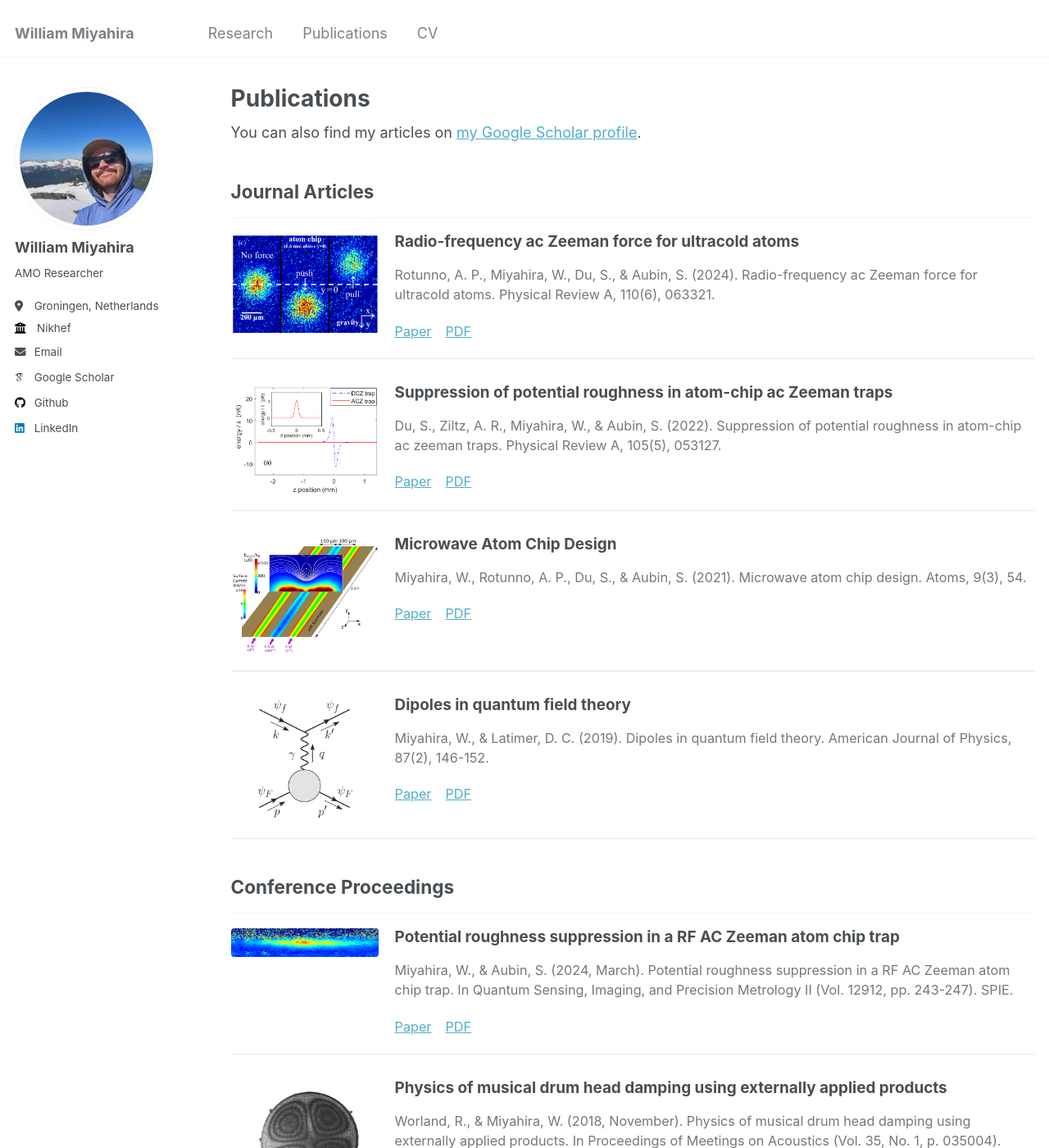
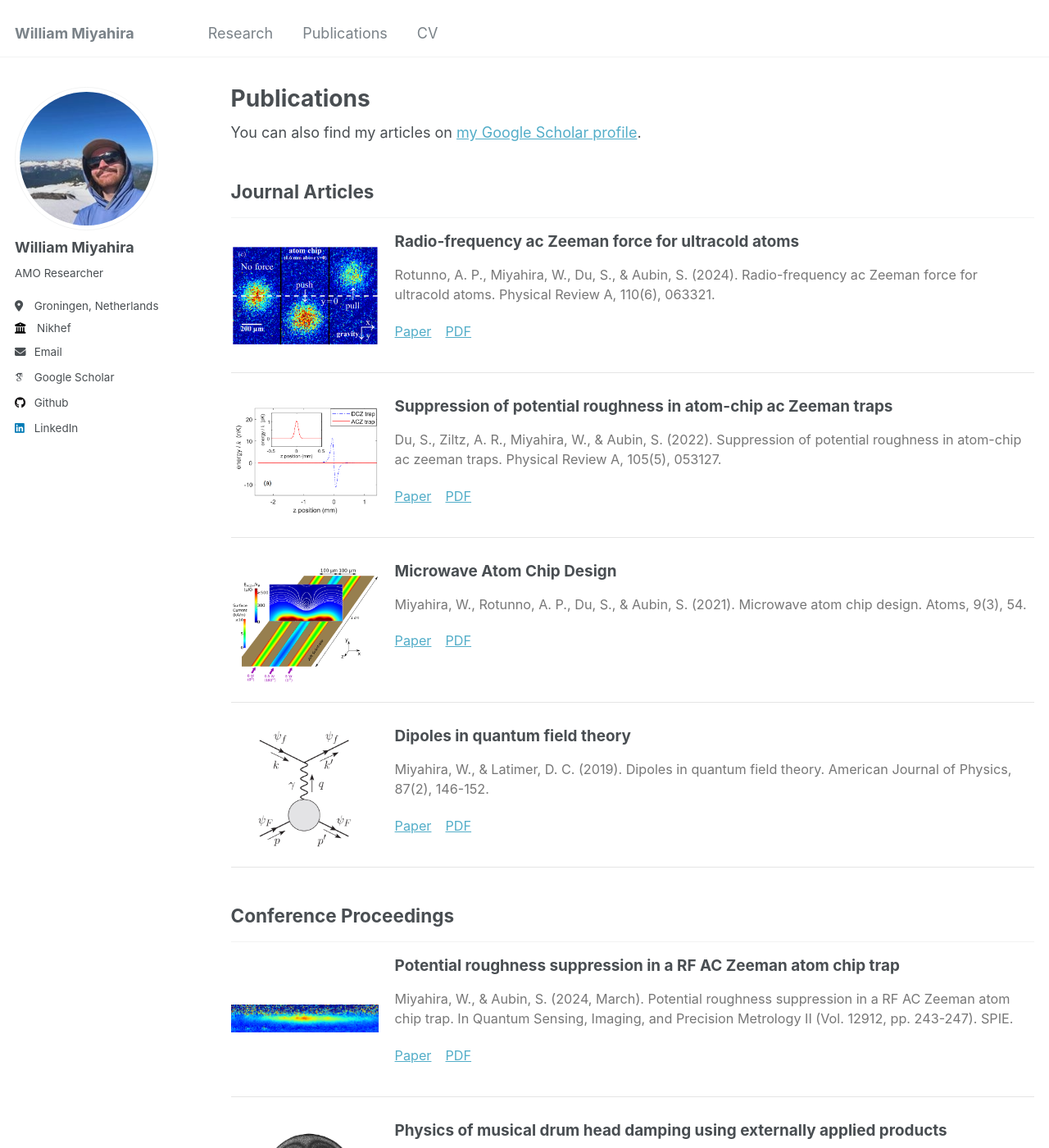
Before and after one commit to willmiyahira/willmiyahira.github.io, a Jekyll site: the page built from _pages/publications.html, in a window 1280 px wide and 1400 px high. Shown: the whole window at 82% size. Built offline with Jekyll 4.4.1, drawn with Linux system fonts in a browser that asks for light colours; some web fonts are replaced.

Commit message:
update pub image

```diff
--- a/_sass/_custom.scss
+++ b/_sass/_custom.scss
@@ -1,4 +1,3 @@
-
 .publication-item {
   display: grid;
   grid-template-columns: 180px minmax(0, 1fr);
@@ -9,13 +8,23 @@
   border-bottom: 1px solid #e5e5e5;
 }
 
+.publication-image {
+  width: 100%;
+  max-width: 180px;
+  overflow: visible;
+}
+
 .publication-image img {
-  width: 100%;
-  aspect-ratio: auto;
-  object-fit: contain;
+  display: block;
+  width: 100% !important;
+  height: 150px !important;
+  max-width: 100%;
+  object-fit: contain !important;
+  object-position: center;
   border-radius: 4px;
 }
 
+/* Publication text */
 .publication-info h3 {
   margin-top: 0;
   margin-bottom: 8px;
@@ -48,7 +57,11 @@
     gap: 12px;
   }
 
-  .publication-image img {
+  .publication-image {
     max-width: 240px;
   }
+
+  .publication-image img {
+    height: 180px !important;
+  }
 }
```
